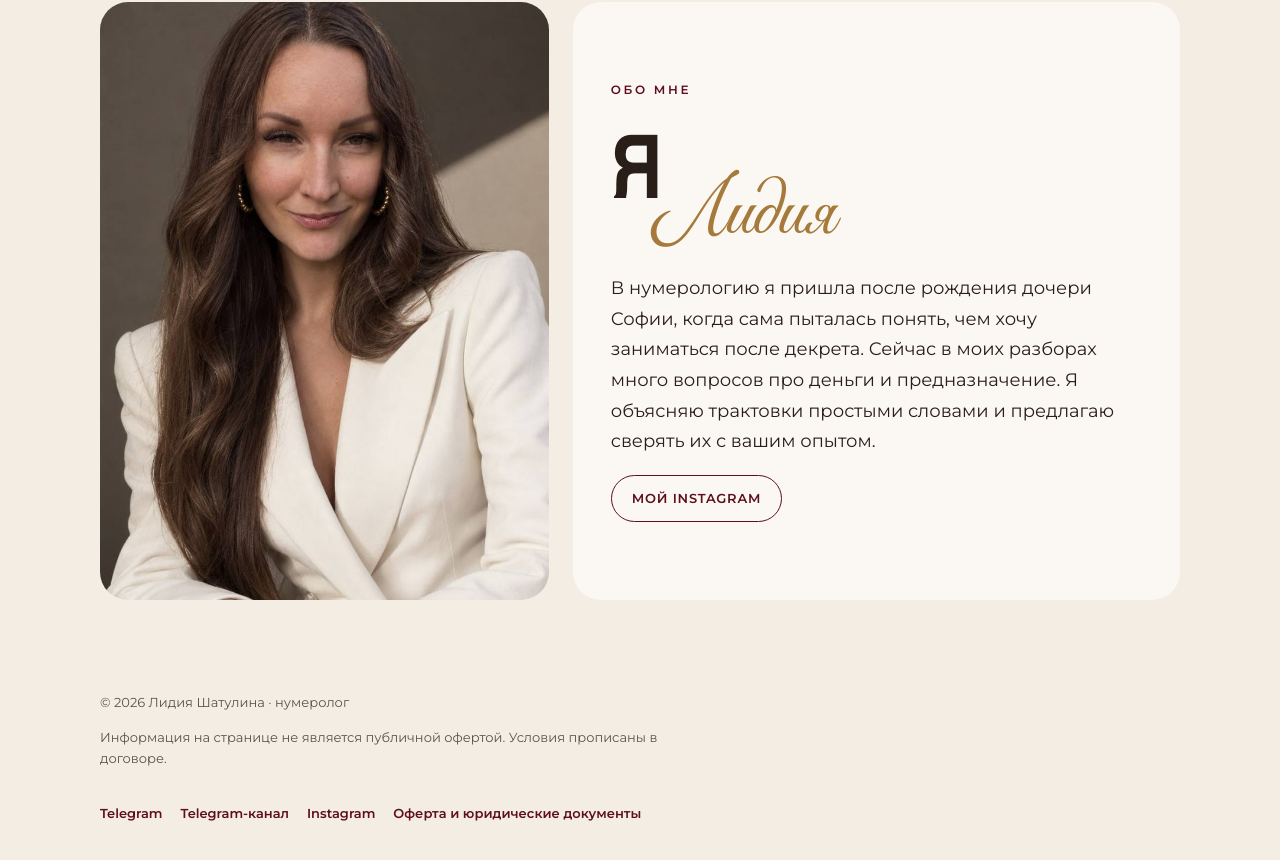
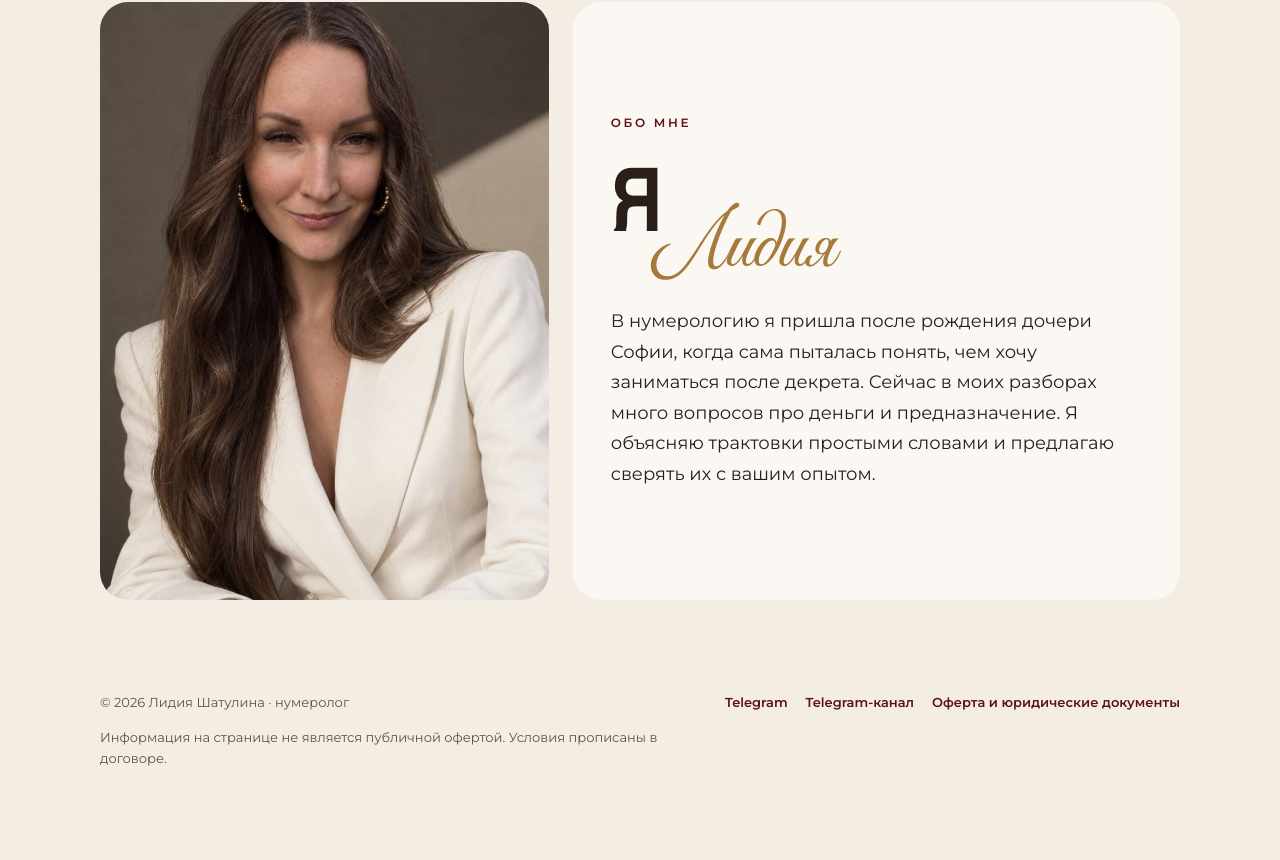
Before and after one commit to lidia-shatulina/lidia-shatulina.github.io, a plain HTML site: page index.html in a window 1280 px wide. Shown: the part 2832-3692 px from the top of the page. After the commit the page ends 3663 px from the top, so only its background shows below. Drawn offline with nearby package versions, Linux system fonts and the light colour scheme.

Commit message:
Убрана ссылка на Instagram
Co-Authored-By: Claude Opus 5.5 <noreply@anthropic.com>
Claude-Session: https://claude.ai/code/session_01NkgcYJ4pu3KRc2ZL5jVcsr

```diff
--- a/index.html
+++ b/index.html
@@ -377,7 +377,6 @@ footer a{color:var(--bordo);font-weight:600;text-decoration:none}
         <span class="kicker">Обо мне</span>
         <h2 style="margin:0"><span class="caps" style="font-size:clamp(56px,7vw,88px);display:block">Я</span><span class="script" style="font-size:clamp(52px,6.4vw,80px);margin-top:-.3em;padding-left:.5em">Лидия</span></h2>
         <p>В нумерологию я пришла после рождения дочери Софии, когда сама пыталась понять, чем хочу заниматься после декрета. Сейчас в моих разборах много вопросов про деньги и предназначение. Я объясняю трактовки простыми словами и предлагаю сверять их с вашим опытом.</p>
-        <div class="actions"><a class="btn btn-ghost btn-sm" href="https://instagram.com/lidia.shatulina" target="_blank" rel="noopener">Мой Instagram</a></div>
       </div>
     </div>
   </div>
@@ -392,7 +391,6 @@ footer a{color:var(--bordo);font-weight:600;text-decoration:none}
     <div class="foot-links">
       <a href="https://t.me/Lidia_Shatulina14" target="_blank" rel="noopener">Telegram</a>
       <a href="https://t.me/numbersinnumerology" target="_blank" rel="noopener">Telegram-канал</a>
-      <a href="https://instagram.com/lidia.shatulina" target="_blank" rel="noopener">Instagram</a>
       <a href="https://disk.yandex.ru/d/6HiW2X83io-XpQ" target="_blank" rel="noopener">Оферта и юридические документы</a>
     </div>
   </div>
```
